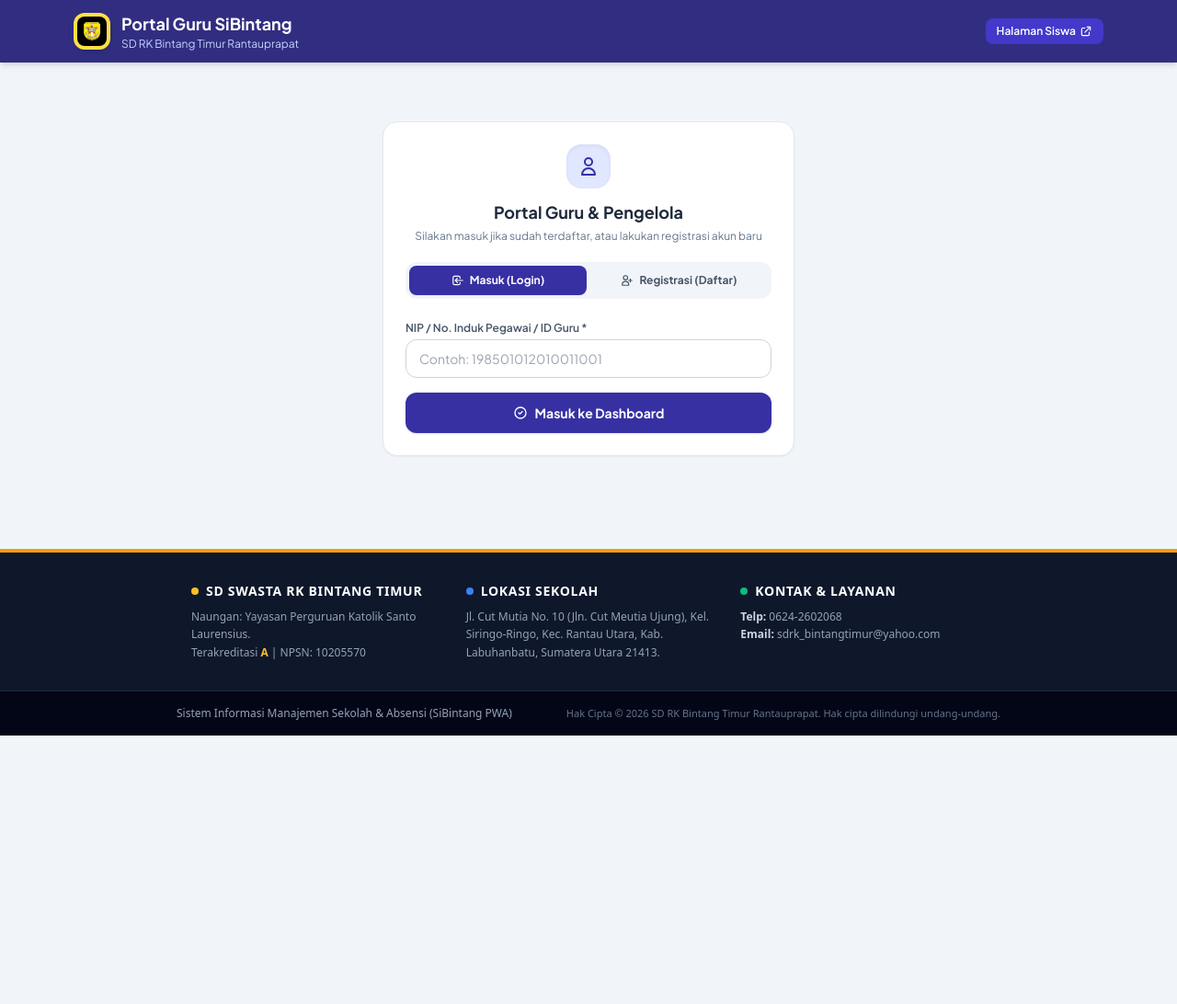
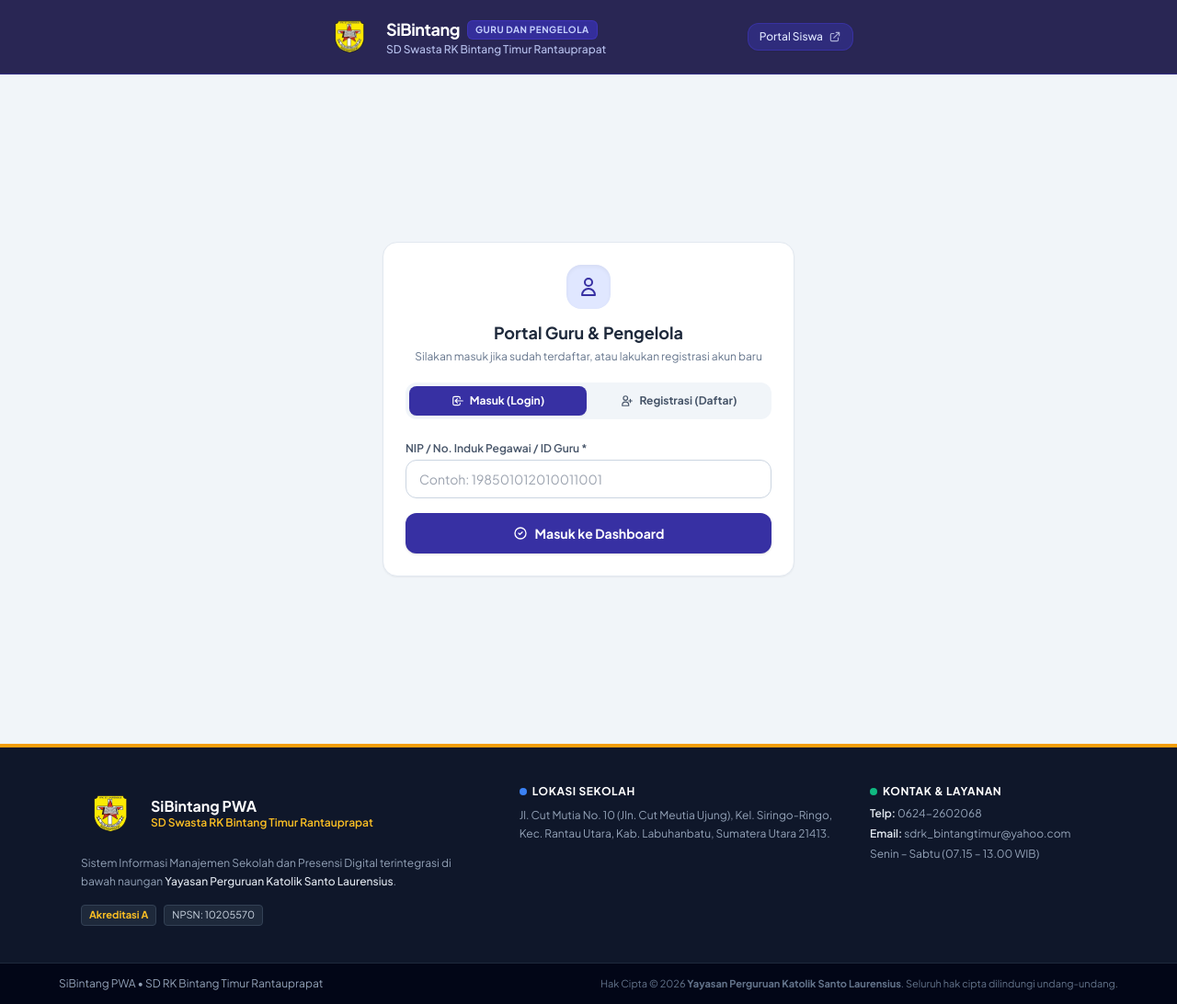
Before and after one commit to gdabungke/sibintang-app, a website: page public/guru.html in a window 1280 px wide. Shown: the whole page at 92% size. Before the commit the page ends 800 px from the top, so only its background shows below. Drawn offline with nearby package versions, Linux system fonts and the light colour scheme.

```diff
--- a/public/guru.html
+++ b/public/guru.html
@@ -8,52 +8,74 @@
     <script src="https://cdn.tailwindcss.com"></script>
     <!-- QRCode.js Generator -->
     <script src="https://cdnjs.cloudflare.com/ajax/libs/qrcodejs/1.0.0/qrcode.min.js"></script>
-    <link href="https://fonts.googleapis.com/css2?family=Plus+Jakarta+Sans:wght@400;600;700&display=swap" rel="stylesheet">
+    <link href="https://fonts.googleapis.com/css2?family=Plus+Jakarta+Sans:wght@400;500;600;700&display=swap" rel="stylesheet">
     <!-- File CSS Eksternal -->
     <link rel="stylesheet" href="/css/style.css" />
     <link rel="manifest" href="/manifest.json" />
-    <meta name="theme-color" content="#1d4ed8" />
-    <link rel="icon" type="image/svg+xml" href="/icon.svg" />
-    <link rel="apple-touch-icon" href="/icon.svg" />
+    <meta name="theme-color" content="#1e1b4b" />
+    <link rel="icon" type="image/png" href="/icon.png" />
+    <link rel="apple-touch-icon" href="/icon.png" />
 </head>
-<body class="bg-slate-100 text-slate-800 min-h-screen flex flex-col font-['Plus_Jakarta_Sans',sans-serif]">
+<body class="bg-slate-100 text-slate-800 min-h-[100dvh] flex flex-col font-['Plus_Jakarta_Sans',sans-serif]">
 
     <!-- KONTAINER TOAST NOTIFIKASI -->
     <div id="toastContainer"></div>
 
-    <!-- HEADER GURU -->
-    <header class="bg-indigo-900 text-white shadow-md sticky top-0 z-50 no-print">
-        <div class="max-w-6xl mx-auto px-4 py-3 flex items-center justify-between">
-            <div class="flex items-center space-x-3">
-                <img src="/icon.svg" alt="Logo SiBintang" class="w-10 h-10 object-contain rounded-xl bg-yellow-300 p-1 shadow-md flex-shrink-0" />
-                <div>
-                    <h1 class="font-bold text-base md:text-lg leading-tight">Portal Guru SiBintang</h1>
-                    <p class="text-xs text-indigo-200">SD RK Bintang Timur Rantauprapat</p>
+
+    <!-- HEADER GURU & PENGELOLA: SEJAJAR PRESISI DENGAN KOTAK LOGIN & REGISTRASI -->
+    <header class="sticky top-0 z-50 bg-indigo-950/95 backdrop-blur-md text-white border-b border-indigo-800/60 shadow-sm no-print transition-all duration-300">
+        <div class="max-w-xl mx-auto px-4 sm:px-0 py-2.5 sm:py-3 flex items-center justify-between gap-3">
+
+            <!-- Sisi Kiri: Lurus Sejajar Tepi Kiri Kotak Form -->
+            <div class="flex items-center space-x-3 min-w-0">
+                <img src="/icon.png" alt="Logo SiBintang" class="w-12 h-12 sm:w-14 sm:h-14 object-contain flex-shrink-0 logo-contour-stroke" />
+                <div class="min-w-0 text-left">
+                    <div class="flex items-center gap-2">
+                        <h1 class="font-bold text-base md:text-lg leading-tight tracking-tight text-white truncate">SiBintang</h1>
+                        <span class="inline-flex items-center px-2 py-0.5 rounded-md text-[10px] font-bold bg-indigo-800/90 text-indigo-200 border border-indigo-700/60 uppercase tracking-wider">
+                            Guru dan Pengelola
+                        </span>
+                    </div>
+                    <p class="text-[11px] md:text-xs text-indigo-200/90 truncate font-medium">SD Swasta RK Bintang Timur Rantauprapat</p>
                 </div>
             </div>
 
-            <div class="flex items-center space-x-2">
-                <!-- Tombol Pasang Aplikasi PWA Guru -->
-                <button id="btnInstallAppGuru" class="hidden bg-emerald-600 hover:bg-emerald-500 text-white text-xs px-3 py-1.5 rounded-lg font-bold transition flex items-center space-x-1.5 shadow-sm">
-                    <svg class="w-3.5 h-3.5" fill="none" stroke="currentColor" viewBox="0 0 24 24"><path stroke-linecap="round" stroke-linejoin="round" stroke-width="2" d="M4 16v1a3 3 0 003 3h10a3 3 0 003-3v-1m-4-4l-4 4m0 0l-4-4m4 4V4"/></svg>
-                    <span class="hidden sm:inline">Pasang Aplikasi</span>
+            <!-- Sisi Kanan: Lurus Sejajar Tepi Kanan Kotak Form -->
+            <div class="flex items-center space-x-2 flex-shrink-0">
+                <!-- Tombol Pasang PWA Guru -->
+                <button id="btnInstallAppGuru" type="button" class="hidden bg-emerald-600 hover:bg-emerald-500 active:scale-95 text-white text-xs font-bold px-3 py-1.5 rounded-xl transition shadow-sm flex items-center gap-1.5 border border-emerald-400/30">
+                    <svg class="w-3.5 h-3.5" fill="none" stroke="currentColor" viewBox="0 0 24 24">
+                        <path stroke-linecap="round" stroke-linejoin="round" stroke-width="2" d="M4 16v1a3 3 0 003 3h10a3 3 0 003-3v-1m-4-4l-4 4m0 0l-4-4m4 4V4"/>
+                    </svg>
+                    <span class="hidden sm:inline">Pasang</span>
                 </button>
 
-                <a href="/" class="bg-indigo-700 hover:bg-indigo-600 text-xs px-3 py-1.5 rounded-lg font-semibold transition flex items-center gap-1">
-                    <span>Halaman Siswa</span>
-                    <svg class="w-3.5 h-3.5" fill="none" stroke="currentColor" viewBox="0 0 24 24"><path stroke-linecap="round" stroke-linejoin="round" stroke-width="2" d="M10 6H6a2 2 0 00-2 2v10a2 2 0 002 2h10a2 2 0 002-2v-4M14 4h6m0 0v6m0-6L10 14"/></svg>
+                <!-- Tombol Navigasi ke Halaman Siswa (Sebelum Login) -->
+                <a id="linkPortalSiswa" href="/" class="bg-indigo-900/90 hover:bg-indigo-800 text-indigo-100 hover:text-white text-xs font-medium px-3 py-1.5 rounded-xl transition border border-indigo-700/50 flex items-center gap-1.5 whitespace-nowrap shadow-sm">
+                    <span>Portal Siswa</span>
+                    <svg class="w-3.5 h-3.5 opacity-70" fill="none" stroke="currentColor" viewBox="0 0 24 24">
+                        <path stroke-linecap="round" stroke-linejoin="round" stroke-width="2" d="M10 6H6a2 2 0 00-2 2v10a2 2 0 002 2h10a2 2 0 002-2v-4M14 4h6m0 0v6m0-6L10 14"/>
+                    </svg>
                 </a>
-                <button id="btnLogoutGuru" class="hidden bg-red-500 hover:bg-red-600 text-xs px-3 py-1.5 rounded-lg font-semibold transition flex items-center gap-1">
-                    <svg class="w-3.5 h-3.5" fill="none" stroke="currentColor" viewBox="0 0 24 24"><path stroke-linecap="round" stroke-linejoin="round" stroke-width="2" d="M17 16l4-4m0 0l-4-4m4 4H7m6 4v1a3 3 0 01-3 3H6a3 3 0 01-3-3V7a3 3 0 013-3h4a3 3 0 013 3v1"/></svg>
-                    <span>Keluar</span>
+
+                <!-- Tombol Keluar Guru (Tampil Sesudah Login) -->
+                <button id="btnLogoutGuru" type="button" class="hidden bg-rose-600/90 hover:bg-rose-600 active:scale-95 text-white text-xs font-semibold px-3 py-1.5 rounded-xl transition shadow-sm flex items-center gap-1.5 border border-rose-500/40 whitespace-nowrap">
+                    <svg class="w-3.5 h-3.5" fill="none" stroke="currentColor" viewBox="0 0 24 24">
+                        <path stroke-linecap="round" stroke-linejoin="round" stroke-width="2" d="M17 16l4-4m0 0l-4-4m4 4H7m6 4v1a3 3 0 01-3 3H6a3 3 0 01-3-3V7a3 3 0 013-3h4a3 3 0 013 3v1"/>
+                    </svg>
+                    <span class="hidden xs:inline">Keluar</span>
                 </button>
             </div>
+
         </div>
     </header>
 
-    <main class="flex-grow max-w-6xl w-full mx-auto p-4 md:p-6">
-        <!-- 1. HALAMAN AUTENTIKASI GURU (MASUK & REGISTRASI) -->
-        <section id="loginGuruSection" class="bg-white rounded-2xl shadow-sm p-6 max-w-md mx-auto mt-10 border border-slate-200 no-print">
+    <!-- CONTAINER UTAMA -->
+    <main class="flex-grow w-full max-w-6xl mx-auto px-4 md:px-6 flex flex-col justify-center">
+
+        <!-- 1. HALAMAN AUTENTIKASI GURU (PAS 1 LAYAR PENUH DI HP) -->
+        <section id="loginGuruSection" class="min-h-[calc(100dvh-4.5rem)] flex items-center justify-center py-6 no-print">
+            <div class="bg-white rounded-2xl shadow-sm p-6 w-full max-w-md border border-slate-200">
                 <div class="text-center mb-5">
                     <div class="w-12 h-12 bg-indigo-100 text-indigo-800 rounded-2xl flex items-center justify-center mx-auto mb-3 shadow-inner">
                         <svg class="w-6 h-6" fill="none" stroke="currentColor" viewBox="0 0 24 24"><path stroke-linecap="round" stroke-linejoin="round" stroke-width="2" d="M16 7a4 4 0 11-8 0 4 4 0 018 0zM12 14a7 7 0 00-7 7h14a7 7 0 00-7-7z"/></svg>
@@ -154,10 +176,11 @@
                         <span>Daftar Akun Pengelola Baru</span>
                     </button>
                 </form>
+            </div>
         </section>
 
-        <!-- 2. DASHBOARD UTAMA GURU -->
-        <div id="dashboardGuruSection" class="hidden space-y-6">
+        <!-- 2. DASHBOARD UTAMA GURU (TINGGI MINIMUM DIKUNCI AGAR POSISI FOOTER KONSISTEN) -->
+        <div id="dashboardGuruSection" class="hidden space-y-6 py-5 min-h-[580px]">
             <!-- Banner Info Profil Guru -->
             <div id="guruProfileBanner" class="bg-gradient-to-r from-indigo-800 to-blue-700 text-white p-4 rounded-2xl shadow flex items-center justify-between no-print">
                 <div>
@@ -428,6 +451,7 @@
                                 </select>
                             </div>
                         </div>
+
                         <div class="grid grid-cols-1 md:grid-cols-2 gap-4">
                             <div>
                                 <label class="block text-xs font-semibold text-slate-600 mb-1">Judul Tugas *</label>
@@ -438,14 +462,17 @@
                                 <input type="date" id="buatTugasDeadline" required class="w-full px-3.5 py-2.5 rounded-xl border border-slate-300 text-sm focus:ring-2 focus:ring-indigo-600 focus:outline-none" />
                             </div>
                         </div>
+
                         <div>
                             <label class="block text-xs font-semibold text-slate-600 mb-1">Deskripsi / Instruksi Pengerjaan *</label>
                             <textarea id="buatTugasDeskripsi" rows="3" required placeholder="Tuliskan petunjuk pengerjaan tugas secara rinci di sini..." class="w-full px-3.5 py-2.5 rounded-xl border border-slate-300 text-sm focus:ring-2 focus:ring-indigo-600 focus:outline-none"></textarea>
                         </div>
+
                         <div>
                             <label class="block text-xs font-semibold text-slate-600 mb-1">Upload File Soal / Materi (Opsional - PDF/Word/Foto)</label>
                             <input type="file" id="buatTugasFile" accept="image/*,.pdf,.doc,.docx" class="w-full text-xs text-slate-600 file:mr-3 file:py-2.5 file:px-4 file:rounded-xl file:border-0 file:text-xs file:font-bold file:bg-indigo-50 file:text-indigo-700 hover:file:bg-indigo-100 border border-slate-300 rounded-xl p-1.5" />
                         </div>
+
                         <button type="submit" id="btnPublikasiTugas" class="w-full bg-indigo-800 hover:bg-indigo-900 text-white font-bold py-3 rounded-xl shadow transition text-sm flex items-center justify-center gap-2">
                             <svg class="w-4 h-4" fill="none" stroke="currentColor" viewBox="0 0 24 24"><path stroke-linecap="round" stroke-linejoin="round" stroke-width="2" d="M4 16v1a3 3 0 003 3h10a3 3 0 003-3v-1m-4-8l-4-4m0 0L8 8m4-4v12"/></svg>
                             <span>Publikasikan Tugas ke Siswa</span>
@@ -697,7 +724,7 @@
         </div>
     </div>
 
-    <!-- Banner Khusus Pengguna iPhone / iOS (Dengan SVG Icon) -->
+    <!-- Banner Khusus Pengguna iPhone / iOS -->
     <div id="ios-install-banner" style="display: none; position: fixed; bottom: 0; left: 0; right: 0; background: #1e293b; color: #fff; padding: 15px; text-align: center; z-index: 9999; box-shadow: 0 -4px 10px rgba(0,0,0,0.3); font-family: sans-serif;">
         <p style="margin: 0 0 8px 0; font-size: 13px; display: flex; align-items: center; justify-content: center; gap: 6px;">
             <svg style="width: 18px; height: 18px; color: #38bdf8;" fill="none" stroke="currentColor" viewBox="0 0 24 24"><path stroke-linecap="round" stroke-linejoin="round" stroke-width="2" d="M12 18h.01M8 21h8a2 2 0 002-2V5a2 2 0 00-2-2H8a2 2 0 00-2 2v14a2 2 0 002 2z"/></svg>
@@ -709,43 +736,64 @@
     <!-- File JavaScript Eksternal -->
     <script src="/js/guru.js"></script>
 
-    <!-- FOOTER PROFESIONAL SIBINTANG -->
-    <footer class="mt-auto bg-slate-900 text-slate-300 font-sans border-t-4 border-amber-500">
-      <div class="max-w-4xl mx-auto px-4 py-8 grid grid-cols-1 md:grid-cols-3 gap-8 text-center md:text-left">
-        <div class="space-y-2">
-          <h3 class="font-bold text-white text-sm uppercase tracking-wider flex items-center justify-center md:justify-start space-x-2">
-            <span class="w-2 h-2 bg-amber-400 rounded-full"></span>
-            <span>SD Swasta RK Bintang Timur</span>
-          </h3>
+    <!-- FOOTER RESMI GURU (TERKUNCI & TIDAK BERGESER) -->
+    <footer id="guruFooter" class="w-full flex-shrink-0 bg-slate-900 text-slate-300 font-['Plus_Jakarta_Sans',sans-serif] border-t-4 border-amber-500 no-print mt-auto">
+        <div class="max-w-6xl mx-auto px-4 sm:px-6 py-8 md:py-10">
+            <div class="grid grid-cols-1 md:grid-cols-12 gap-8 lg:gap-10 items-start">
+
+                <!-- Kolom 1: Profil Lembaga & Logo -->
+                <div class="md:col-span-5 space-y-3 text-center md:text-left">
+                    <div class="flex items-center justify-center md:justify-start space-x-3">
+                        <img src="/icon.png" alt="Logo SiBintang" class="w-14 h-14 sm:w-16 sm:h-16 object-contain flex-shrink-0 logo-contour-stroke" />
+                        <div>
+                            <h3 class="font-bold text-white text-base leading-tight">SiBintang PWA</h3>
+                            <p class="text-xs text-amber-400 font-semibold">SD Swasta RK Bintang Timur Rantauprapat</p>
+                        </div>
+                    </div>
                     <p class="text-xs text-slate-400 leading-relaxed">
-            Naungan: Yayasan Perguruan Katolik Santo Laurensius.<br>
-            Terakreditasi <span class="text-amber-400 font-bold">A</span> | NPSN: 10205570
+                        Sistem Informasi Manajemen Sekolah dan Presensi Digital terintegrasi di bawah naungan
+                        <span class="text-slate-200 font-medium">Yayasan Perguruan Katolik Santo Laurensius</span>.
                     </p>
+                    <div class="flex flex-wrap items-center justify-center md:justify-start gap-2 pt-1">
+                        <span class="bg-slate-800 border border-slate-700 text-amber-400 text-[11px] font-bold px-2 py-0.5 rounded">Akreditasi A</span>
+                        <span class="bg-slate-800 border border-slate-700 text-slate-300 text-[11px] px-2 py-0.5 rounded">NPSN: 10205570</span>
                     </div>
-        <div class="space-y-2">
-          <h3 class="font-bold text-white text-sm uppercase tracking-wider flex items-center justify-center md:justify-start space-x-2">
-            <span class="w-2 h-2 bg-blue-500 rounded-full"></span>
+                </div>
+
+                <!-- Kolom 2: Alamat -->
+                <div class="md:col-span-4 space-y-2 text-center md:text-left">
+                    <h4 class="text-xs uppercase tracking-wider font-bold text-white flex items-center justify-center md:justify-start gap-1.5">
+                        <span class="w-2 h-2 rounded-full bg-blue-500"></span>
                         <span>Lokasi Sekolah</span>
-          </h3>
+                    </h4>
                     <p class="text-xs text-slate-400 leading-relaxed">
                         Jl. Cut Mutia No. 10 (Jln. Cut Meutia Ujung), Kel. Siringo-Ringo, Kec. Rantau Utara, Kab. Labuhanbatu, Sumatera Utara 21413.
                     </p>
                 </div>
-        <div class="space-y-2">
-          <h3 class="font-bold text-white text-sm uppercase tracking-wider flex items-center justify-center md:justify-start space-x-2">
-            <span class="w-2 h-2 bg-emerald-500 rounded-full"></span>
+
+                <!-- Kolom 3: Kontak -->
+                <div class="md:col-span-3 space-y-2 text-center md:text-left">
+                    <h4 class="text-xs uppercase tracking-wider font-bold text-white flex items-center justify-center md:justify-start gap-1.5">
+                        <span class="w-2 h-2 rounded-full bg-emerald-500"></span>
                         <span>Kontak & Layanan</span>
-          </h3>
-          <p class="text-xs text-slate-400 leading-relaxed">
-            <span class="font-semibold text-slate-300">Telp:</span> 0624-2602068<br>
-            <span class="font-semibold text-slate-300">Email:</span> sdrk_bintangtimur@yahoo.com
-          </p>
+                    </h4>
+                    <div class="space-y-1.5 text-xs text-slate-400">
+                        <p><span class="text-slate-200 font-semibold">Telp:</span> 0624-2602068</p>
+                        <p class="break-all"><span class="text-slate-200 font-semibold">Email:</span> sdrk_bintangtimur@yahoo.com</p>
+                        <p>Senin – Sabtu (07.15 – 13.00 WIB)</p>
                     </div>
                 </div>
-      <div class="bg-slate-950 py-4 px-4 border-t border-slate-800 text-center text-slate-400 text-xs">
-        <div class="max-w-4xl mx-auto flex flex-col md:flex-row items-center justify-between gap-2">
-          <p>Sistem Informasi Manajemen Sekolah & Absensi (SiBintang PWA)</p>
-          <p class="text-slate-500 text-[11px]">Hak Cipta © 2026 SD RK Bintang Timur Rantauprapat. Hak cipta dilindungi undang-undang.</p>
+
+            </div>
+        </div>
+
+        <!-- Baris Bawah Hak Cipta -->
+        <div class="bg-slate-950 py-3.5 px-4 border-t border-slate-800 text-center text-slate-400 text-xs">
+            <div class="max-w-6xl mx-auto flex flex-col sm:flex-row items-center justify-between gap-2">
+                <p class="text-slate-400">SiBintang PWA &bull; SD RK Bintang Timur Rantauprapat</p>
+                <p class="text-slate-500 text-[11px]">
+                    Hak Cipta &copy; 2026 <b>Yayasan Perguruan Katolik Santo Laurensius</b>. Seluruh hak cipta dilindungi undang-undang.
+                </p>
             </div>
         </div>
     </footer>
```
Lines whose indentation alone changed are shown as unchanged.
